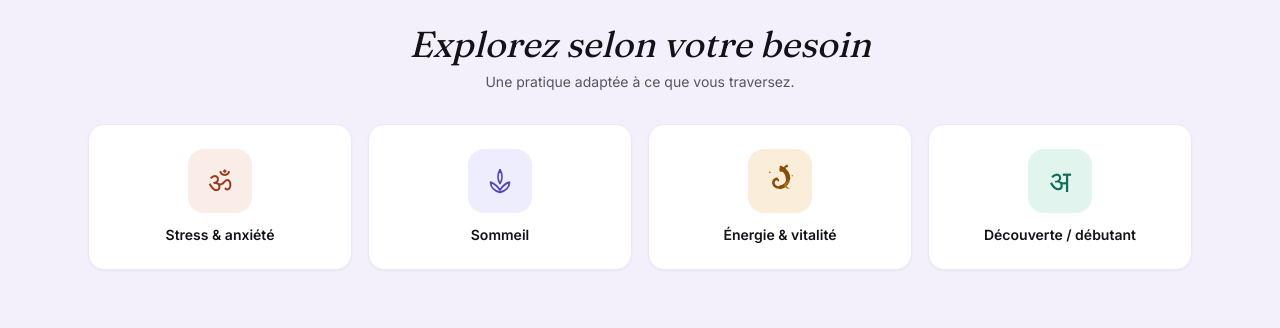
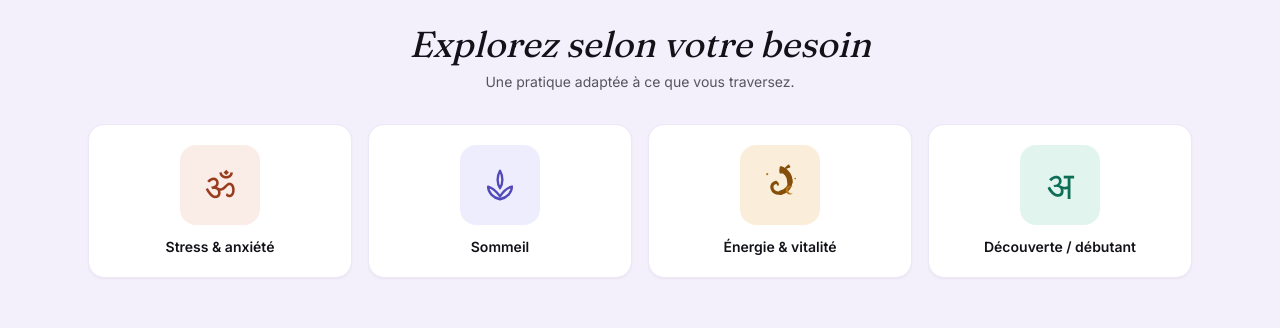
Before and after one commit to maxwelito-lgtm/YogaKunda, a Next.js app: page / in a window 1280 px wide. Shown: the part 1600-1928 px from the top of the page. Built offline with nearby package versions, Linux system fonts and the light colour scheme.

Commit message:
style: agrandissement des icônes Focus dans leurs carrés

```diff
--- a/components/FocusSection.tsx
+++ b/components/FocusSection.tsx
@@ -98,7 +98,7 @@ export default function FocusSection() {
           <button
             key={item.titre}
             onClick={() => setSelected(item)}
-            className="group flex flex-col items-center gap-3 rounded-2xl border border-violet-light bg-white p-6 text-center shadow-sm transition-all hover:-translate-y-1 hover:shadow-md"
+            className="group flex flex-col items-center gap-3 rounded-2xl border border-violet-light bg-white p-5 text-center shadow-sm transition-all hover:-translate-y-1 hover:shadow-md"
           >
             <FocusIcon type={item.icone} />
             <span className="text-sm font-semibold text-encre transition-colors group-hover:text-violet-dark">
@@ -179,15 +179,15 @@ function FocusIcon({ type }: { type: string }) {
   const content: Record<string, JSX.Element> = {
     // Om — stress & anxiété
     stress: (
-      <span style={{ fontSize: 28, color, lineHeight: 1 }} aria-hidden="true">
+      <span style={{ fontSize: 36, color, lineHeight: 1 }} aria-hidden="true">
         ॐ
       </span>
     ),
     // Lotus — sommeil
     sommeil: (
       <svg
-        width={30}
-        height={30}
+        width={38}
+        height={38}
         viewBox="0 0 24 24"
         fill="none"
         stroke={color}
@@ -202,7 +202,7 @@ function FocusIcon({ type }: { type: string }) {
     ),
     // Serpent kundalini mystique — énergie & vitalité
     energie: (
-      <svg width={42} height={42} viewBox="0 0 24 24" aria-hidden="true">
+      <svg width={52} height={52} viewBox="0 0 24 24" aria-hidden="true">
         <path
           d="M13.2 5.1c1.9 1 3.3 2.9 3.4 5.4"
           fill="none"
@@ -251,7 +251,7 @@ function FocusIcon({ type }: { type: string }) {
     ),
     // अ — découverte / débutant (première lettre du devanagari)
     decouverte: (
-      <span style={{ fontSize: 30, color, lineHeight: 1 }} aria-hidden="true">
+      <span style={{ fontSize: 38, color, lineHeight: 1 }} aria-hidden="true">
         अ
       </span>
     ),
@@ -259,7 +259,7 @@ function FocusIcon({ type }: { type: string }) {
 
   return (
     <span
-      className="flex h-16 w-16 items-center justify-center rounded-2xl"
+      className="flex h-20 w-20 items-center justify-center rounded-2xl"
       style={{ backgroundColor: bg }}
     >
       {content[type]}
```
